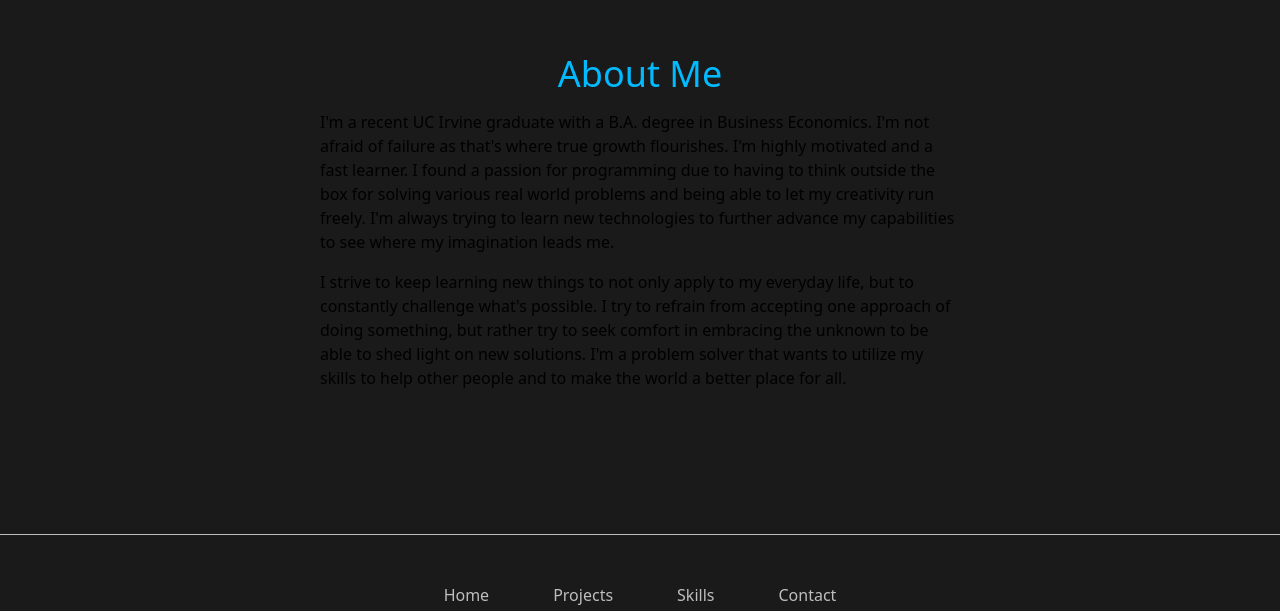
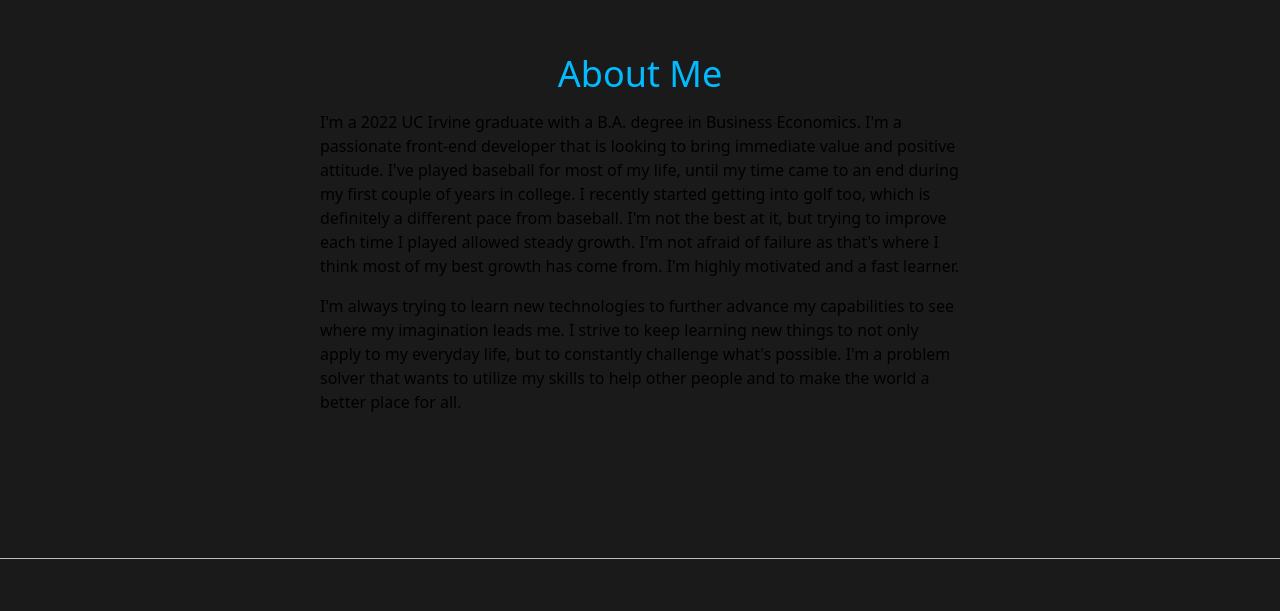
Before and after one commit to DariusGarcia/portfolio-2.0, a Next.js app: page / in a window 1280 px wide. Shown: the part 1355-1966 px from the top of the page. Built offline with nearby package versions, Linux system fonts and the light colour scheme.

Commit message:
implemented EmailJS email service

```diff
--- a/components/contactBtn.jsx
+++ b/components/contactBtn.jsx
@@ -6,7 +6,7 @@ export default function ContactBtn() {
 		<div>
 			{' '}
 			<Link href='/contact'>
-				<a className=' flex flex-row fixed z-50 bottom-7 p-3 justify-center items-center gap-2 hover:opacity-100 opacity-75 md:right-10 md:bottom-10 right-4 text-white rounded-xl shadow-md bg-blue3 opacity-85 hover:shadow-lg hover:scale-95 outline-grey transition ease-in-out delay-10 '>
+				<a className=' flex flex-row fixed z-50 bottom-7 p-3 justify-center items-center gap-2 bg-blue3 bg-opacity-20 hover:bg-opacity-100 hover:text-white border-2 border-blue3 text-blue3 md:right-10 md:bottom-10 right-4  rounded-xl shadow-md hover:shadow-lg hover:scale-95 outline-grey transition ease-in-out delay-10 '>
 					Contact Me <MdMessage size='30'></MdMessage>
 				</a>
 			</Link>
--- a/components/singleMobileApp.js
+++ b/components/singleMobileApp.js
@@ -32,7 +32,7 @@ export default function SingleProject({
 						</p>
 					</div>
 					<p className='mt-2 px-2 text-darkGrey w-full'>{description}</p>
-					<div className='flex mt-2 flex-row items-center gap-2 hover:bg-blue3 hover:bg-opacity-40 rounded-lg p-2 w-max'>
+					<div className='flex flex-row items-center gap-2 hover:bg-blue3 hover:bg-opacity-40 rounded-lg p-2 w-max'>
 						<button className=' text-blue3'>
 							<Link href={link}>
 								<a target='_blank'>source code</a>
--- a/package.json
+++ b/package.json
@@ -9,6 +9,7 @@
     "lint": "next lint"
   },
   "dependencies": {
+    "@emailjs/browser": "^3.7.0",
     "@headlessui/react": "^1.6.6",
     "@heroicons/react": "^1.0.6",
     "@splinetool/react-spline": "^2.2.1",
--- a/pages/index.js
+++ b/pages/index.js
@@ -52,23 +52,24 @@ export default function Home() {
 					<article className='md:flex md:items-center flex-col'>
 						<h2 className='mb-4 text-4xl text-blue3'> About Me</h2>
 						<p className='mb-4 md:w-3/5'>
-							I'm a recent UC Irvine graduate with a B.A. degree in Business
-							Economics. I'm not afraid of failure as that's where true growth
-							flourishes. I'm highly motivated and a fast learner. I found a
-							passion for programming due to having to think outside the box for
-							solving various real world problems and being able to let my
-							creativity run freely. I'm always trying to learn new technologies
-							to further advance my capabilities to see where my imagination
-							leads me.
+							I'm a 2022 UC Irvine graduate with a B.A. degree in Business
+							Economics. I'm a passionate front-end developer that is looking to
+							bring immediate value and positive attitude. I've played baseball
+							for most of my life, until my time came to an end during my first
+							couple of years in college. I recently started getting into golf
+							too, which is definitely a different pace from baseball. I'm not
+							the best at it, but trying to improve each time I played allowed
+							steady growth. I'm not afraid of failure as that's where I think
+							most of my best growth has come from. I'm highly motivated and a
+							fast learner.
 						</p>
 						<p className='md:w-3/5'>
-							I strive to keep learning new things to not only apply to my
-							everyday life, but to constantly challenge what's possible. I try
-							to refrain from accepting one approach of doing something, but
-							rather try to seek comfort in embracing the unknown to be able to
-							shed light on new solutions. I'm a problem solver that wants to
-							utilize my skills to help other people and to make the world a
-							better place for all.
+							I'm always trying to learn new technologies to further advance my
+							capabilities to see where my imagination leads me. I strive to
+							keep learning new things to not only apply to my everyday life,
+							but to constantly challenge what's possible. I'm a problem solver
+							that wants to utilize my skills to help other people and to make
+							the world a better place for all.
 						</p>
 					</article>
 				</section>
--- a/pages/projects.js
+++ b/pages/projects.js
@@ -29,7 +29,7 @@ const Projects = () => {
 			<main className='flex justify-center mx-4 lg:mx-0 md:pt-12 mb-12 bg-black2 '>
 				<div className='md:grid md:grid-cols-3 w-full lg:w-5/6'>
 					<div>
-						<div className='md:fixed px-8 md:ml-4 pb-8 row-span-1 md:mt-4 flex flex-col items-center border-darkGrey md:border-[1px]  md:bg-opacity-20 md:mr-8 h-max  rounded-lg'>
+						<div className='md:fixed px-8 md:ml-4 pb-8 row-span-1 md:mt-4 flex flex-col items-center border-darkGrey md:border-[1px] md:bg-opacity-20 md:mr-8 h-max rounded-lg'>
 							<div className='flex flex-row gap-2 items-center mb-4 mt-4 md:mb-8'>
 								<h1 className=' text-3xl font-semibold'>Projects</h1>
 							</div>
@@ -65,7 +65,7 @@ const Projects = () => {
 									className={
 										!mobileOpen
 											? 'bg-darkGrey bg-opacity-50 text-sm w-full font-semibold p-4 rounded-lg transition ease-in-out delay-55 hover:scale-95 opacity-75'
-											: 'text-sm w-full font-semibold p-4 rounded-lg transition ease-in-out delay-55  hover:opacity-75 bg-blue3 bg-opacity-20 hover:bg-opacity-100 hover:text-white border-2 border-blue3 text-blue3 '
+											: 'text-sm w-full font-semibold p-4 rounded-lg transition ease-in-out delay-55 hover:opacity-75 bg-blue3 bg-opacity-20 hover:bg-opacity-100 hover:text-white border-2 border-blue3 text-blue3 '
 									}>
 									MOBILE APPS
 								</button>
--- a/pages/skills.js
+++ b/pages/skills.js
@@ -12,9 +12,9 @@ const Skills = () => {
 			<NavBar />
 			<main className='py-12 flex flex-col items-center  bg-black2'>
 				<div className='px-6 flex flex-col md:w-5/6 mb-8'>
-					<h1 className='text-4xl font-semibold mb-4'>Skills</h1>
-					<h2 className='text-lg font-semibold'>
-						Current tech stack that I use to develop my web applications:
+					<h1 className='text-3xl font-bold mb-4'>Skills</h1>
+					<h2 className='text-md font-semibold'>
+						Current tech stack that I use to develop web applications:
 					</h2>
 				</div>
 				<section className='md:w-5/6 md:px-6 grid grid-cols-2 md:grid-cols-4 gap-8 '>
@@ -27,7 +27,7 @@ const Skills = () => {
 					))}
 				</section>
 				<div className='px-6 flex flex-col md:w-5/6 mt-12'>
-					<h2 className='text-lg font-semibold mb-8'>
+					<h2 className='text-md font-semibold mb-8'>
 						Other technologies I have worked with in the past:
 					</h2>
 				</div>
```
Also changed, not shown: pages/contact.js (+59 -12 lines), 2 other files (tests, documents, lock files or other folders).
